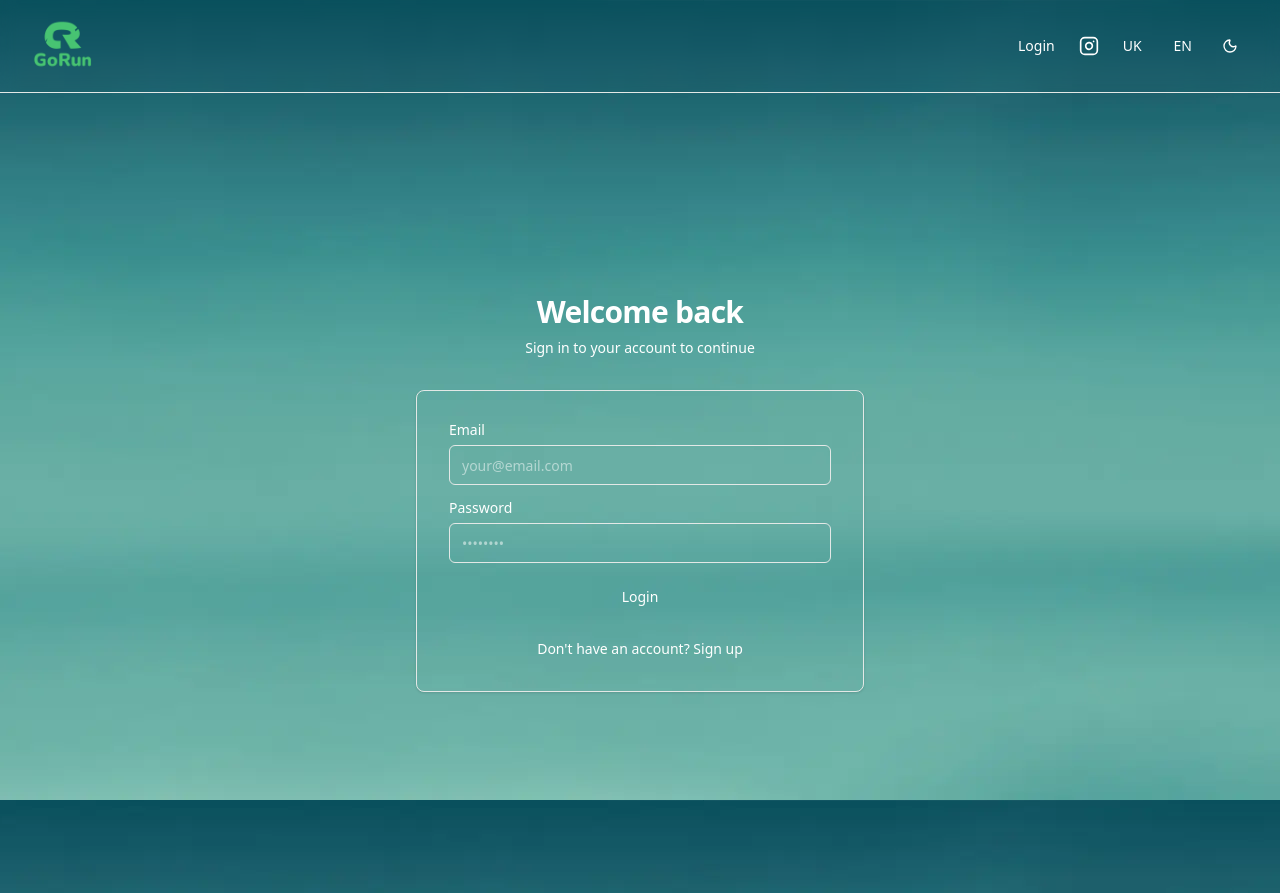
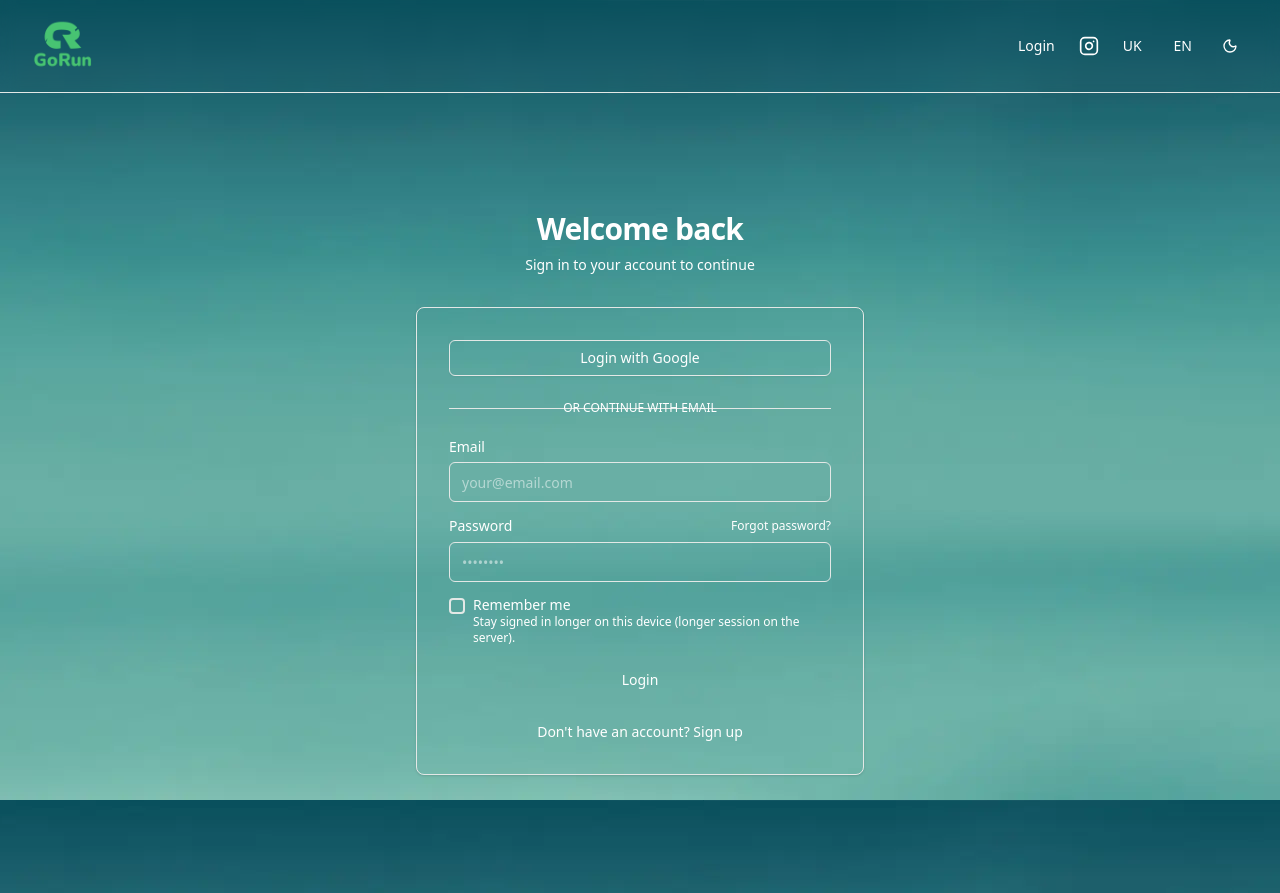
Before and after one commit to oryshchych/gorun-frontend, a Next.js app: page /en/login in a window 1280 px wide. Built offline with nearby package versions, Linux system fonts and the light colour scheme; no server answers.

Commit message:
feat(Auth): Update LoginForm component to include Google OAuth integration, remember me functionality, and improved error handling; refactor form structure for better readability and maintainability.

```diff
--- a/components/auth/LoginForm.tsx
+++ b/components/auth/LoginForm.tsx
@@ -3,12 +3,14 @@
 import { useState } from "react";
 import { useForm } from "react-hook-form";
 import { zodResolver } from "@hookform/resolvers/zod";
+import Link from "next/link";
 import { useRouter } from "next/navigation";
 import { useTranslations, useLocale } from "next-intl";
 import { useAuth } from "@/hooks/useAuth";
 import { createLoginSchema, type LoginFormData } from "@/lib/validations/auth";
 import { Button } from "@/components/ui/button";
 import { Input } from "@/components/ui/input";
+import { Checkbox } from "@/components/ui/checkbox";
 import {
   Form,
   FormControl,
@@ -19,12 +21,14 @@ import {
 } from "@/components/ui/form";
 import { AnimatedFormField } from "@/components/shared/AnimatedFormField";
 import { handleApiError, showSuccessToast } from "@/lib/error-handler";
+import { GoogleOAuthButton } from "@/components/auth/GoogleOAuthButton";
 
 export function LoginForm() {
   const router = useRouter();
   const locale = useLocale();
   const { login } = useAuth();
   const [isLoading, setIsLoading] = useState(false);
+  const [rememberMe, setRememberMe] = useState(false);
   const t = useTranslations("auth");
   const tValidation = useTranslations("validation");
   const tApiCodes = useTranslations("apiCodes");
@@ -40,14 +44,18 @@ export function LoginForm() {
   const onSubmit = async (data: LoginFormData) => {
     setIsLoading(true);
     try {
-      await login(data);
+      await login({
+        email: data.email.trim(),
+        password: data.password,
+        rememberMe,
+      });
       showSuccessToast(
         "SUCCESS_AUTH_LOGGED_IN",
         t("loginSuccessful"),
         tApiCodes
       );
       router.push(`/${locale}/events`);
-    } catch (error: any) {
+    } catch (error: unknown) {
       handleApiError(error, t("loginFailed"), tApiCodes);
     } finally {
       setIsLoading(false);
@@ -55,6 +63,24 @@ export function LoginForm() {
   };
 
   return (
+    <div className="space-y-6">
+      <GoogleOAuthButton
+        locale={locale}
+        rememberMe={rememberMe}
+        label={t("loginWithGoogle")}
+        disabled={isLoading}
+      />
+      <div className="relative">
+        <div className="absolute inset-0 flex items-center">
+          <span className="w-full border-t" />
+        </div>
+        <div className="relative flex justify-center text-xs uppercase">
+          <span className="bg-card px-2 text-muted-foreground">
+            {t("orContinueWith")}
+          </span>
+        </div>
+      </div>
+
       <Form {...form}>
         <form
           onSubmit={form.handleSubmit(onSubmit)}
@@ -95,7 +121,17 @@ export function LoginForm() {
             render={({ field, fieldState }) => (
               <AnimatedFormField error={fieldState.error?.message}>
                 <FormItem>
-                <FormLabel htmlFor="login-password">{t("password")}</FormLabel>
+                  <div className="flex items-center justify-between gap-2">
+                    <FormLabel htmlFor="login-password">
+                      {t("password")}
+                    </FormLabel>
+                    <Link
+                      href={`/${locale}/forgot-password`}
+                      className="text-xs font-medium text-primary hover:underline focus:outline-none focus:ring-2 focus:ring-ring focus:ring-offset-2 rounded"
+                    >
+                      {t("forgotPassword")}
+                    </Link>
+                  </div>
                   <FormControl>
                     <Input
                       id="login-password"
@@ -117,6 +153,30 @@ export function LoginForm() {
             )}
           />
 
+          <div className="flex items-start gap-2">
+            <Checkbox
+              id="login-remember"
+              checked={rememberMe}
+              onChange={() => setRememberMe((v) => !v)}
+              disabled={isLoading}
+              aria-describedby="login-remember-hint"
+            />
+            <div className="grid gap-0.5 leading-none">
+              <label
+                htmlFor="login-remember"
+                className="text-sm font-medium leading-none peer-disabled:cursor-not-allowed peer-disabled:opacity-70 cursor-pointer"
+              >
+                {t("rememberMe")}
+              </label>
+              <p
+                id="login-remember-hint"
+                className="text-xs text-muted-foreground"
+              >
+                {t("rememberMeHint")}
+              </p>
+            </div>
+          </div>
+
           <Button
             type="submit"
             className="w-full"
@@ -127,5 +187,6 @@ export function LoginForm() {
           </Button>
         </form>
       </Form>
+    </div>
   );
 }
--- a/types/vitest.d.ts
+++ b/types/vitest.d.ts
@@ -1,9 +1 @@
-import "@testing-library/jest-dom";
-import { TestingLibraryMatchers } from "@testing-library/jest-dom/matchers";
-
-declare module "vitest" {
-  interface Assertion<T = any>
-    extends jest.Matchers<void>, TestingLibraryMatchers<T, void> {}
-  interface AsymmetricMatchersContaining
-    extends jest.Matchers<void>, TestingLibraryMatchers<any, void> {}
-}
+/// <reference types="@testing-library/jest-dom/vitest" />
--- a/vitest.setup.ts
+++ b/vitest.setup.ts
@@ -1,7 +1 @@
-import "@testing-library/jest-dom";
-
-// Extend Vitest's expect with jest-dom matchers
-import { expect } from "vitest";
-import * as matchers from "@testing-library/jest-dom/matchers";
-
-expect.extend(matchers);
+import "@testing-library/jest-dom/vitest";
```
Also changed, not shown: 1 other file (tests, documents, lock files or other folders). Lines whose indentation alone changed are shown as unchanged.
